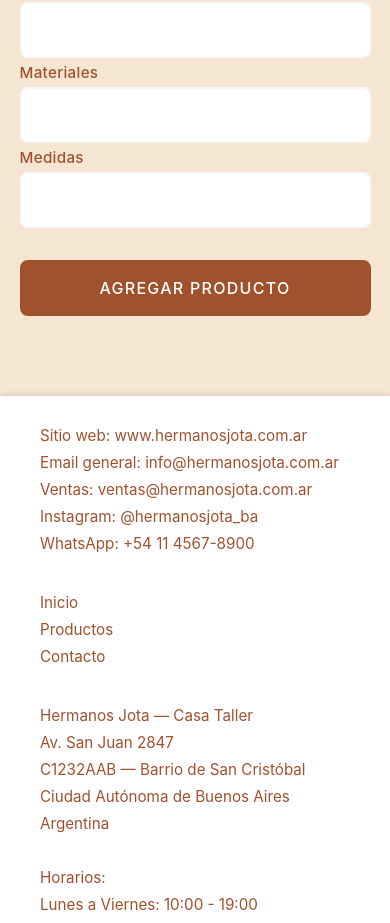
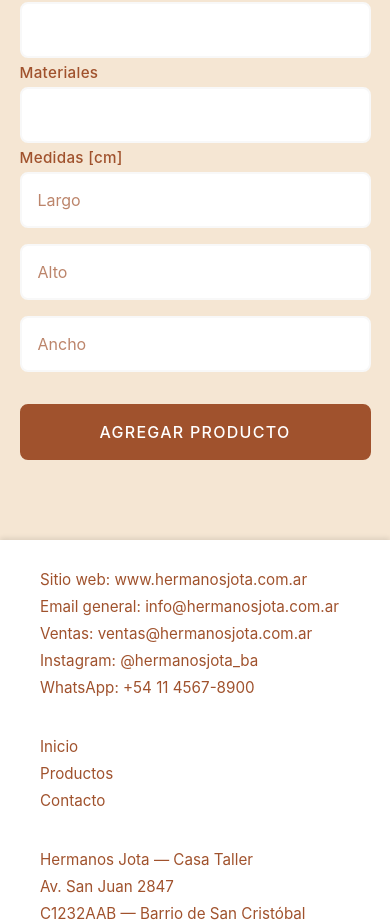
Before and after one commit to MatiasKV0/HermanosJota_Sprint5-6, a React (Vite) app in the folder client/: page /admin/crear-producto in a window 390 px wide. Shown: the part 1209-2132 px from the top of the page. Built offline with nearby package versions, Linux system fonts and the light colour scheme; no server answers.

Commit message:
Enhance AtributosForm: add dynamic measurement inputs with validation, update FormProducto styles for better layout, and refactor useFormProducto to streamline attribute handling.

```diff
--- a/client/src/pages/crear-producto/AtributosForm.jsx
+++ b/client/src/pages/crear-producto/AtributosForm.jsx
@@ -1,4 +1,29 @@
+import { useState, useEffect } from "react";
+
 export default function AtributosForm({ form, handleChange }) {
+  const [largo, setLargo] = useState("");
+  const [alto, setAlto] = useState("");
+  const [ancho, setAncho] = useState("");
+
+  useEffect(() => {
+    // Filtramos solo las medidas válidas (no vacías ni cero)
+    const medidasValidas = [
+      largo && Number(largo) > 0 ? `${largo}` : null,
+      alto && Number(alto) > 0 ? `${alto}` : null,
+      ancho && Number(ancho) > 0 ? `${ancho}` : null,
+    ].filter(Boolean);
+
+    const medidasString =
+      medidasValidas.length > 0 ? `${medidasValidas.join(" x ")} cm` : "";
+
+    handleChange({
+      target: {
+        name: "medidas",
+        value: medidasString,
+      },
+    });
+  }, [largo, alto, ancho]);
+
   return (
     <div className="form__atributos">
       <h2>Atributos</h2>
@@ -35,13 +60,33 @@
         onChange={handleChange}
       />
 
-      <label>Medidas</label>
-      <input
-        type="text"
-        name="medidas"
-        value={form.medidas}
-        onChange={handleChange}
-      />
+      <label>Medidas [cm]</label>
+      <div className="form__medidas">
+        <input
+          type="number"
+          name="largo"
+          value={largo}
+          min={0}
+          onChange={(e) => setLargo(e.target.value)}
+          placeholder="Largo"
+        />
+        <input
+          type="number"
+          name="alto"
+          value={alto}
+          min={0}
+          onChange={(e) => setAlto(e.target.value)}
+          placeholder="Alto"
+        />
+        <input
+          type="number"
+          name="ancho"
+          value={ancho}
+          min={0}
+          onChange={(e) => setAncho(e.target.value)}
+          placeholder="Ancho"
+        />
+      </div>
     </div>
   );
 }
--- a/client/src/pages/crear-producto/FormProducto.css
+++ b/client/src/pages/crear-producto/FormProducto.css
@@ -77,8 +77,30 @@
   flex-direction: column;
 }
 
+.form__medidas{
+  display: flex;
+  justify-content: space-between;
+  gap: 1rem;
+}
+
+.form__medidas input{
+  width: 100%;
+}
+
+.input-error{
+  border: 1px solid var(--colorprimario) !important;
+}
+
 @media (max-width: 768px) {
   .main__formProducto {
     width: 90%;
   }
+  .form__medidas {
+    flex-direction: column;
+    align-items: stretch;
+    width: 100%;
+  }
+  .form__medidas input{
+  width:auto;
+  }
 }
--- a/client/src/pages/crear-producto/FormProducto.jsx
+++ b/client/src/pages/crear-producto/FormProducto.jsx
@@ -82,7 +82,7 @@
 
         <AtributosForm form={form} handleChange={handleChange} />
 
-        <button type="submit" disabled={!!exito}>
+        <button type="submit" disabled={exito}>
           Agregar Producto
         </button>
 
--- a/client/src/pages/crear-producto/useFormProducto.js
+++ b/client/src/pages/crear-producto/useFormProducto.js
@@ -88,6 +88,17 @@
   const handleSubmit = async (e) => {
     e.preventDefault();
     if (validar()) {
+      const atributosCompletos = Object.entries({
+        medidas: form.medidas,
+        materiales: form.materiales,
+        color: form.color,
+        estructura: form.estructura,
+        caracteristicas: form.caracteristicas,
+      }).reduce((acc, [key, value]) => {
+        if (value && value.trim() !== "") acc[key] = value;
+        return acc;
+      }, {});
+
       const producto = {
         nombre: form.nombre,
         descripcion: form.descripcion,
@@ -95,13 +106,7 @@
         precio: Number(form.precio),
         categoria: form.categoria,
         stock: Number(form.stock),
-        atributos: {
-          materiales: form.materiales,
-          medidas: form.medidas,
-          estructura: form.estructura,
-          caracteristicas: form.caracteristicas,
-          color: form.color,
-        },
+        atributos: atributosCompletos,
       };
 
       try {
--- a/client/src/pages/producto/Producto.jsx
+++ b/client/src/pages/producto/Producto.jsx
@@ -130,7 +130,7 @@
               </button>
             </div>
           </div>
-
+          {atributos &&
             <div className="producto__panel">
               <dl id="p-atributos" className="atributos">
                 {atributos &&
@@ -142,6 +142,7 @@
                   ))}
               </dl>
             </div>
+          }
         </div>
       </section>
     </main>
```
Lines whose indentation alone changed are shown as unchanged.
